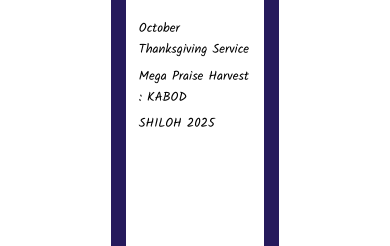
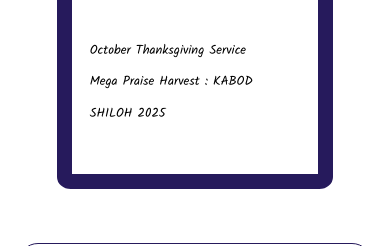
Before and after one commit to akakpo06/WCI_Lome_Website, a plain HTML site: page event.html in a window 390 px wide. Shown: the part 167-413 px from the top of the page. Drawn offline with Linux system fonts and the light colour scheme.

Commit message:
events' display on mobile solved and google icon showing

```diff
--- a/assets/css/events.css
+++ b/assets/css/events.css
@@ -189,6 +189,11 @@ img{
 }
 /* PHONE VERSION */
 @media screen and (max-width: 700px) {
+    .month_schedules{
+        margin-top: 15%;
+        min-height: 200px;
+        width: 75%;
+    }
     .schedule_modal{
         position: relative;
         flex-direction: column;
--- a/index.html
+++ b/index.html
@@ -9,14 +9,14 @@
     <link rel="stylesheet" href="./assets/css/style.css">
     <link rel="stylesheet" href="./assets/css/footer.css">
     <link rel="stylesheet" href="./assets/css/modals.css">
-    <link rel="shortcut icon" href="./assets/images/logo.png" type="image/x-icon">
+    <link rel="icon" href="./assets/images/logo.png" type="image/x-icon">
     <script src="https://kit.fontawesome.com/cb8c25bf88.js" crossorigin="anonymous"></script>
     <script src="https://smtpjs.com/v3/smtp.js"></script>
     <script src="./assets/js/send_prayer.js" defer></script>
     <script src="./assets/js/navbar.js" defer></script>
     <script src="./assets/js/data.js" defer></script>
     <script src="./assets/js/ministries.js" defer></script>
-    <script src="./assets/js/translate.js"></script defer>
+    <script src="./assets/js/translate.js" defer></script>
     <title>Winners' Chapel International Lomé</title>
 </head>
 <body>
```
